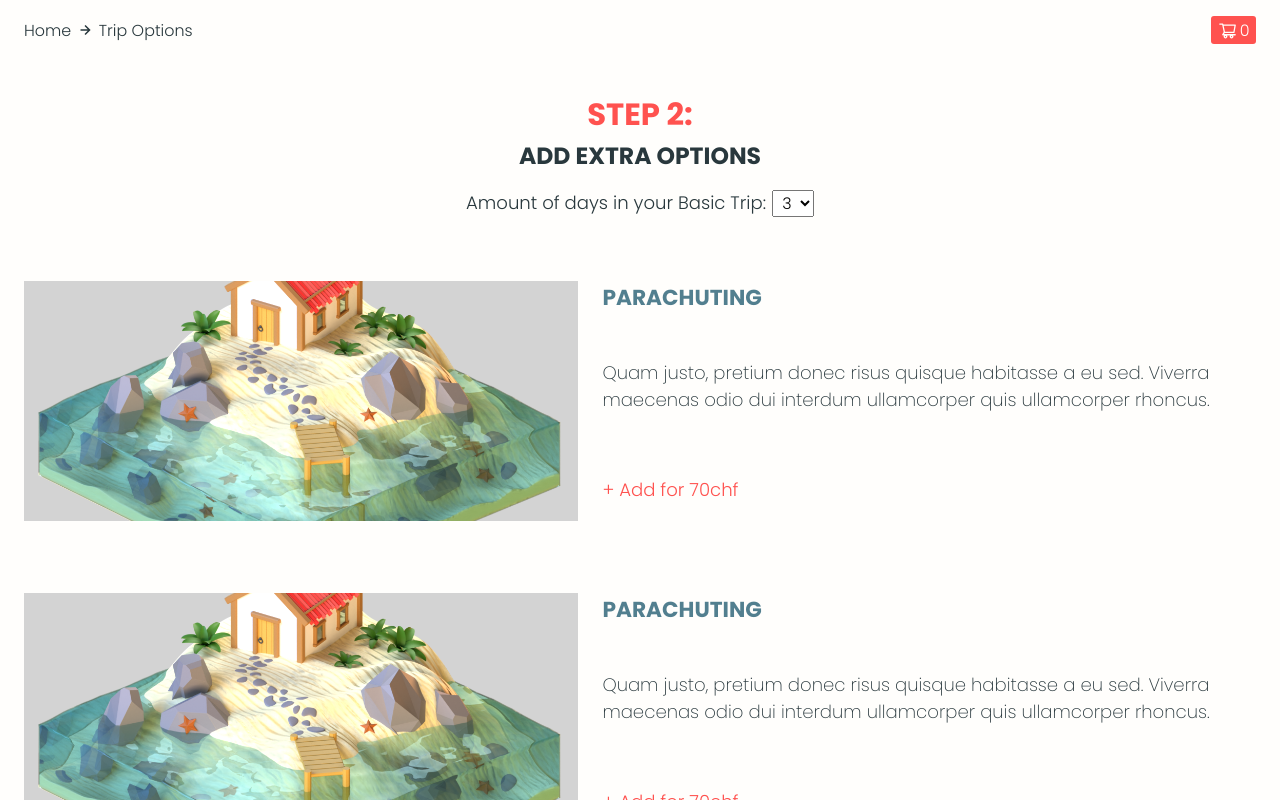
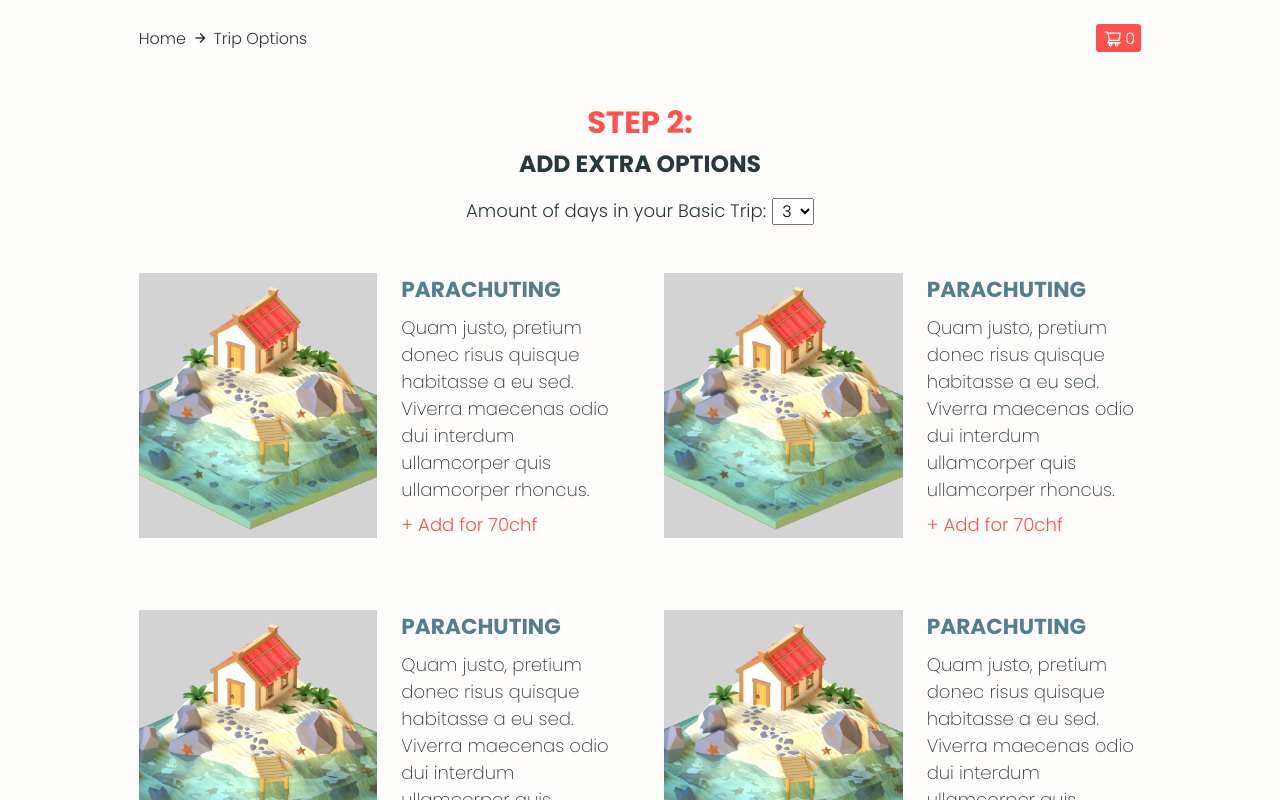
Before and after one commit to daduckster/online-vacation-shop_react, a React (Create React App) app: page / in a window 1280 px wide. Shown: the top 800 px of the page. Built offline with nearby package versions, Linux system fonts and the light colour scheme.

Commit message:
finished shop page styling for all devices

```diff
--- a/src/components/shared/Navbar.module.scss
+++ b/src/components/shared/Navbar.module.scss
@@ -39,3 +39,11 @@
     justify-content: space-between;
   }
 }
+
+//////////////////////////////////////////////////////////////////////////////////////////////
+// DESKTOP + IPAD PRO HORIZONTAL
+@media screen and (min-height: 568px) and (min-width: 1025px) {
+  .navContainer {
+    padding: 1.5rem calc((95vw - 100vh) / 3);
+  }
+}
--- a/src/components/shopPage/activitiesShop/ActivitiesShop.module.scss
+++ b/src/components/shopPage/activitiesShop/ActivitiesShop.module.scss
@@ -41,6 +41,20 @@
   }
 
   .activityContainer {
+    display: grid;
+    grid-template-columns: 1fr 1fr;
     padding: 3rem 0 0 0;
   }
 }
+
+//////////////////////////////////////////////////////////////////////////////////////////////
+// DESKTOP + IPAD PRO HORIZONTAL
+@media screen and (min-height: 568px) and (min-width: 1025px) {
+  .shopContainer {
+    padding: 3vmin calc((95vw - 100vh) / 3) 0 calc((95vw - 100vh) / 3);
+  }
+
+  .activityContainer {
+    padding: 4vmin 0 0 0;
+  }
+}
--- a/src/components/shopPage/activitiesShop/Activity.module.scss
+++ b/src/components/shopPage/activitiesShop/Activity.module.scss
@@ -65,13 +65,25 @@
 @media screen and (min-height: 568px) and (min-width: 613px) {
   .activityContainer {
     grid-template-areas: 'img head' 'img descr' 'img btn';
-    grid-template-columns: 45% auto;
+    grid-template-columns: 40% auto;
     column-gap: 1.5rem;
     padding-bottom: 1.5rem;
     border: none;
   }
 
   .imgContainer {
-    height: 30vmin;
+    height: 14rem;
   }
 }
+
+//////////////////////////////////////////////////////////////////////////////////////////////
+// DESKTOP + IPAD PRO HORIZONTAL
+@media screen and (min-height: 568px) and (min-width: 1025px) {
+  .activityContainer {
+    grid-template-columns: 50% auto;
+  }
+
+  .imgContainer {
+    height: 100%;
+  }
+}
```
